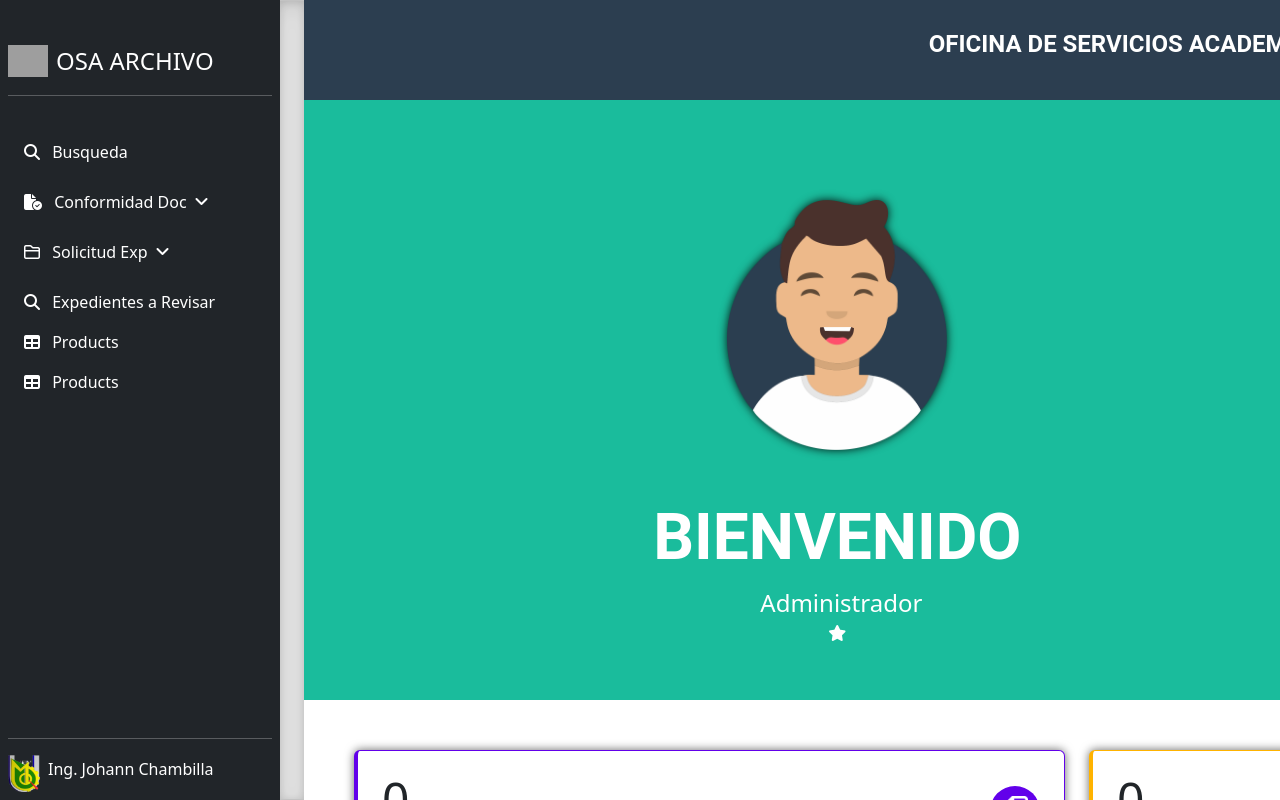
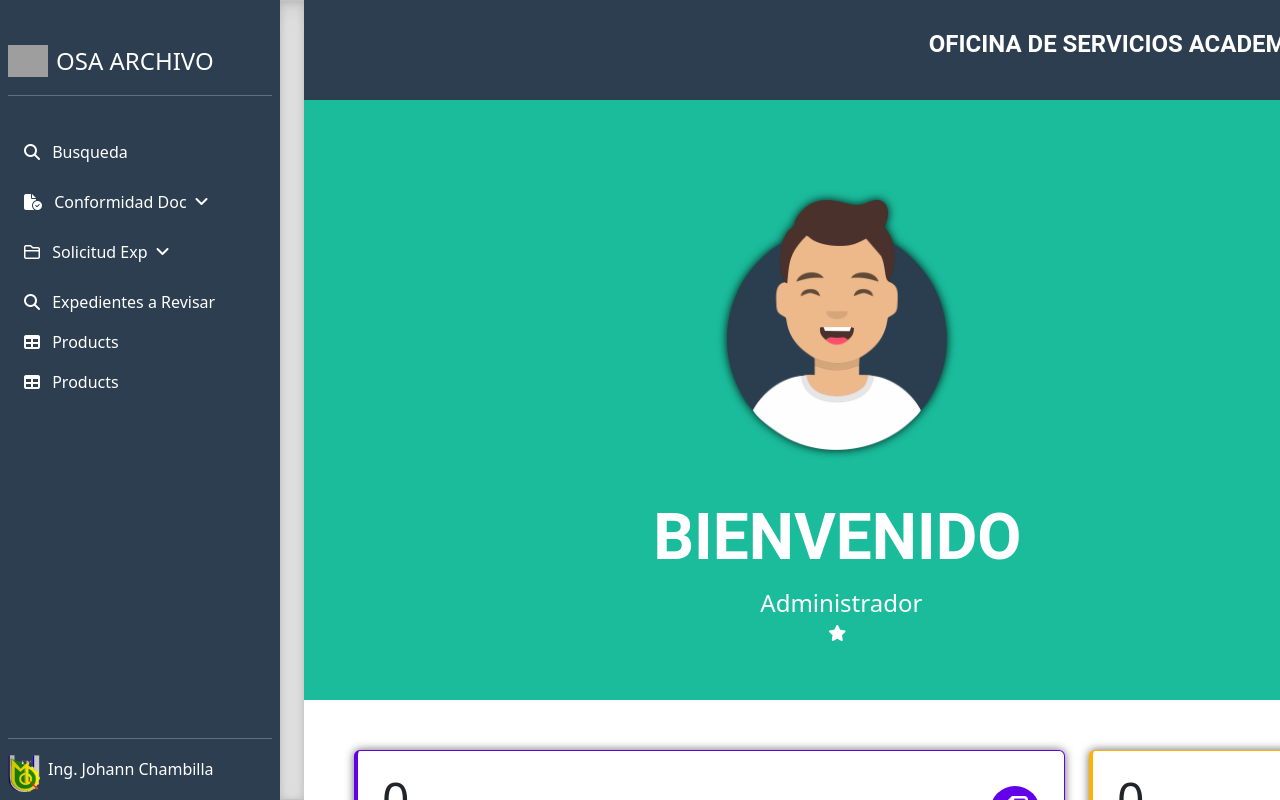
Before and after one commit to JohannChambillaF/OSARCHIVO, a PHP site: page / in a window 1280 px wide. Run offline with PHP 8.4, Linux system fonts and the light colour scheme; data that the repository does not hold is empty; some libraries are stand-ins or nearby versions; grey boxes are pictures that could not be loaded.

Commit message:
se cambio el color al sidebar

```diff
--- a/proyecto/componentes/sidebars.php
+++ b/proyecto/componentes/sidebars.php
@@ -1,4 +1,4 @@
-<div class="d-flex flex-column flex-shrink-0 p-2 text-white bg-dark" style="width: 280px;">
+<div class="d-flex flex-column flex-shrink-0 p-2 text-white" style="width: 280px; background:#2C3E50;">
     <a href="index.php" class="d-flex align-items-center mb-3 mb-md-0 me-md-auto text-white text-decoration-none" style="margin-top: 35px;" >
       <img src="librerias/img/libro.png" width="40" height="32"></svg>
       <span class="fs-4 ms-2">OSA ARCHIVO</span>
@@ -72,7 +72,7 @@
     <hr>
     <div class="dropdown">
       <a href="#" class="d-flex align-items-center text-white text-decoration-none" id="dropdownUser1" data-bs-toggle="dropdown" aria-expanded="false">
-        <img src="librerias/img/ujcm.png" alt="" width="32" height="37">
+        <img src="librerias/img/ujcm.png" width="32" height="37">
         <h6 class="ms-2">Ing. Johann Chambilla</h6>
       </a>
     </div>
```
